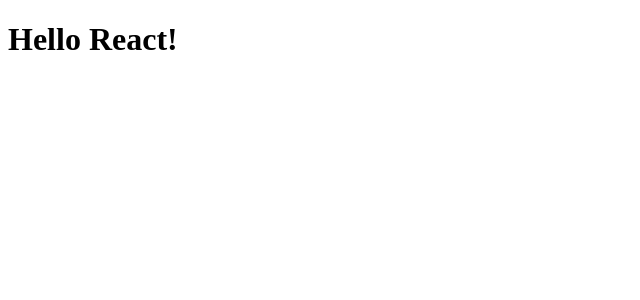
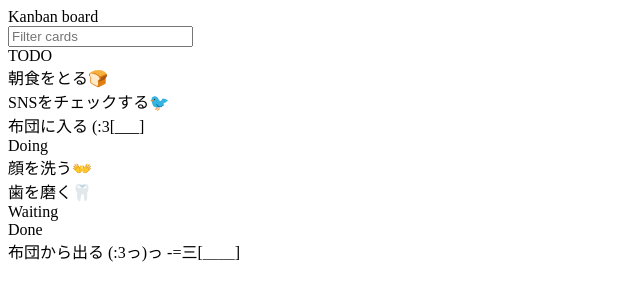
Before and after one commit to kuromon11/techpit-react-redux, a React app: page / in a window 1280 px wide. Shown: the top 300 px of the page, without its empty margins (0-640 px from the left). Built offline with nearby package versions, Linux system fonts and the light colour scheme; the HTML template or start-up script is replaced by a standard one.

Commit message:
feat: #2 カンバンボードの最低限の見た目部分を作成

```diff
--- a/src/index.tsx
+++ b/src/index.tsx
@@ -1,9 +1,61 @@
 import React from 'react';
 import { createRoot } from 'react-dom/client';
+import styled from 'styled-components';
 
 function App() {
-  return <h1>Hello React!</h1>;
+  return (
+    <Container>
+      <Header>
+        <Logo>Kanban board</Logo>
+
+        <CardFilter placeholder="Filter cards" />
+      </Header>
+
+      <MainArea>
+        <Column>
+          <ColumnHeader>TODO</ColumnHeader>
+
+          <Card>朝食をとる🍞</Card>
+          <Card>SNSをチェックする🐦</Card>
+          <Card>布団に入る (:3[___]</Card>
+        </Column>
+
+        <Column>
+          <ColumnHeader>Doing</ColumnHeader>
+
+          <Card>顔を洗う👐</Card>
+          <Card>歯を磨く🦷</Card>
+        </Column>
+
+        <Column>
+          <ColumnHeader>Waiting</ColumnHeader>
+        </Column>
+
+        <Column>
+          <ColumnHeader>Done</ColumnHeader>
+
+          <Card>布団から出る (:3っ)っ -=三[＿＿]</Card>
+        </Column>
+      </MainArea>
+    </Container>
+  );
 }
+
+const Container = styled.div``;
+
+const Header = styled.div``;
+
+const Logo = styled.div``;
+
+const CardFilter = styled.input``;
+
+const MainArea = styled.div``;
+
+const Column = styled.div``;
+
+const ColumnHeader = styled.div``;
+
+const Card = styled.div``;
 
 const container = document.getElementById('app');
 const root = createRoot(container!);
```
